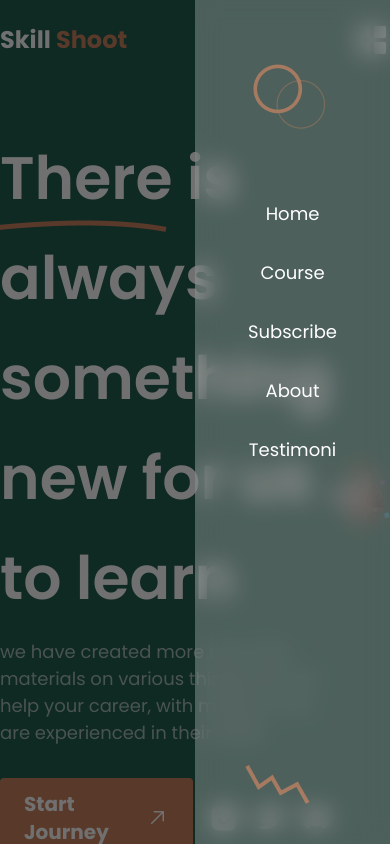
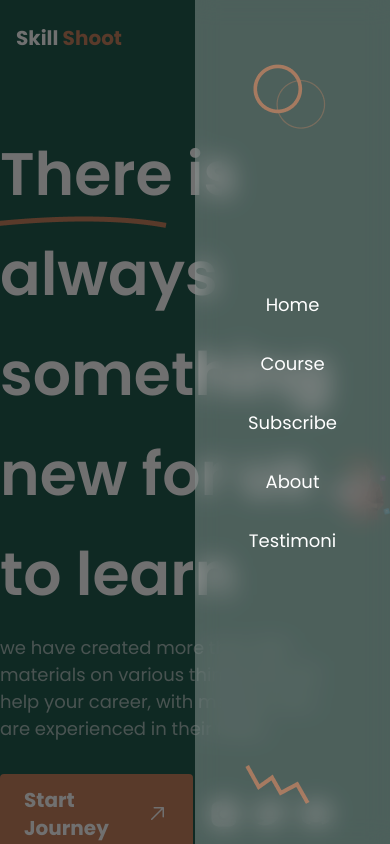
Before and after one commit to Rodro-Kumar/Skill-Shoot, a React (Vite) app: page / in a window 390 px wide. Both pictures are taken after a click on the element 374 px from the left and 40 px from the top of the page. Shown: the top 844 px of the page. Built offline with nearby package versions, Linux system fonts and the light colour scheme.

Commit message:
responsive done

```diff
--- a/src/Component/Nav.jsx
+++ b/src/Component/Nav.jsx
@@ -1,46 +1,64 @@
-import React, { useState, useRef, useEffect } from "react";
+import React, { useEffect, useState } from "react";
 import design1 from "../assets/Footer/artLine.png";
 import design2 from "../assets/Footer/roundArt.png";
+import { Link } from "react-scroll";
 
 const Nav = () => {
   const [open, setopen] = useState(false);
-  const menuref = useRef();
-  console.log(open);
+  const [scroll, setscroll] = useState(false);
 
   const HandleMenu = () => {
     setopen(true);
   };
 
-  useEffect(() => {
-    window.addEventListener("click", (e) => {
-      if (!menuref.current.contains(e.target)) {
-        setopen(false);
+  const scrollNav = () => {
+    if (window.scrollY >= 200) {
+      setscroll(true);
+    } else {
+      setscroll(false);
     }
-    });
-  }, []);
+  };
+
+  window.addEventListener("scroll", scrollNav);
+
   return (
     <>
-      <div ref={menuref} className="flex items-center justify-between py-6">
+      <div
+        className={`xl:px-0 px-4 ${
+          scroll
+            ? "fixed bg-primaryColor z-[999] duration-500 shadow-lg transition-all w-full py-4"
+            : "bg-transparent py-6 px-4 shadow-none"
+        }`}
+      >
+        <div className="container flex items-center z-[999] justify-between">
           <div>
-          <a
-            href="#"
-            className="text-2xl font-bold capitalize font-poppins text-whites"
+            <Link
+              to="#"
+              spy={true}
+              smooth={true}
+              offset={10}
+              duration={1500}
+              className="md:text-2xl text-xl  font-bold capitalize font-poppins text-whites"
             >
               Skill <span className="text-secondColor">Shoot</span>
-          </a>
+            </Link>
           </div>
           {/* Desktop view menu */}
           <div>
-          <ul className="items-center gap-x-8 hidden lg:flex">
+            <ul className={`items-center gap-x-8 hidden lg:flex`}>
               {["Home", "Course", "Subscribe", "About", "Testimoni"].map(
                 (item) => (
                   <li>
-                  <a
-                    href="#"
-                    className="font-poppins font-normal text-whites text-[18px] hover:opacity-70 transition-all"
+                    <Link
+                      to={item}
+                      spy={true}
+                      smooth={true}
+                      offset={10}
+                      duration={1500}
+                      className="font-poppins cursor-pointer font-normal text-whites text-[18px] hover:opacity-70 transition-all"
                     >
                       {item}
-                  </a>
+                    </Link>
                   </li>
                 )
               )}
@@ -48,7 +66,10 @@ const Nav = () => {
           </div>
           {/* Mobile view menu */}
           {open && (
-          <div className="bg-[#0000008f] block lg:hidden w-full h-full fixed top-0 left-0 z-[111]"></div>
+            <div
+              onClick={() => setopen(false)}
+              className="bg-[#0000008f] block lg:hidden w-full h-full fixed top-0 left-0 z-[111]"
+            ></div>
           )}
 
           <div
@@ -58,22 +79,27 @@ const Nav = () => {
                 : "right-[-100%] transition-all duration-300 lg:hidden"
             }`}
           >
-          <div className="absolute bottom-[40px] right-[80px] opacity-70">
+            <div className="absolute bottom-[40px] sm:bottom-[20px] md:bottom-[150px] right-[80px] sm:right-[40px] opacity-70">
               <img src={design1} alt={design1} />
             </div>
-          <div className="absolute top-[50px] left-[50px] opacity-70">
+            <div className="absolute top-[50px] sm:top-[20px] left-[50px] md:top-[150px] sm:left-[40px] opacity-70">
               <img src={design2} alt={design2} />
             </div>
-          <ul className="pt-[200px] items-center gap-y-8 flex flex-col">
+            <ul className="absolute left-[50%] -translate-y-[50%] top-[50%] -translate-x-[50%] items-center gap-y-8 flex flex-col">
               {["Home", "Course", "Subscribe", "About", "Testimoni"].map(
                 (item) => (
                   <li>
-                  <a
-                    href="#"
-                    className="font-poppins font-normal text-whites text-[18px] hover:opacity-70 transition-all"
+                    <Link
+                      to={item}
+                      spy={true}
+                      smooth={true}
+                      offset={10}
+                      duration={1500}
+                      onClick={() => setopen(false)}
+                      className="font-poppins cursor-pointer font-normal text-whites text-[18px] hover:opacity-70 transition-all"
                     >
                       {item}
-                  </a>
+                    </Link>
                   </li>
                 )
               )}
@@ -109,13 +135,16 @@ const Nav = () => {
           </div>
           {/* Menubar */}
           <div
-          className="flex md:hidden flex-wrap w-[32px] gap-1 cursor-pointer"
+            className={`flex md:hidden flex-wrap w-[32px] cursor-pointer ${
+              open ? "gap-[6px] transition-all opacity-0" : "gap-1 opacity-[1]"
+            }`}
             onClick={HandleMenu}
           >
-          <div className="w-3 h-3 rounded-sm bg-white"></div>
-          <div className="w-3 h-3 rounded-sm bg-white"></div>
-          <div className="w-3 h-3 rounded-sm bg-white"></div>
-          <div className="w-3 h-3 rounded-sm bg-white"></div>
+            <div className="w-[9px] h-[9px] rounded-sm bg-white"></div>
+            <div className="w-[9px] h-[9px] rounded-sm bg-white"></div>
+            <div className="w-[9px] h-[9px] rounded-sm bg-white"></div>
+            <div className="w-[9px] h-[9px] rounded-sm bg-white"></div>
+          </div>
         </div>
       </div>
     </>
```
Lines whose indentation alone changed are shown as unchanged.
